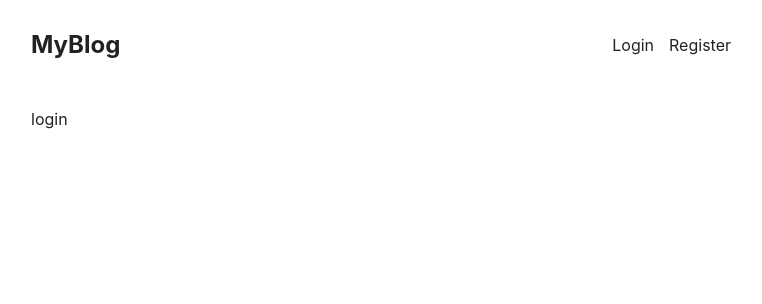
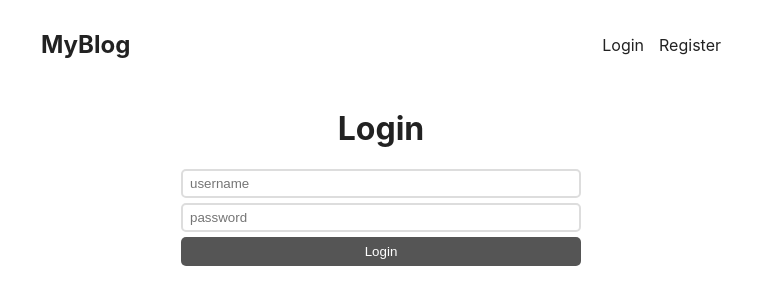
Before and after one commit to ekjacinto/mern-blog, a React (Create React App) app in the folder client/: page /login in a window 1280 px wide. Shown: the top 304 px of the page, without its empty margins (259-1021 px from the left). Built offline with nearby package versions, Linux system fonts and the light colour scheme.

Commit message:
feat: setup structure of login and register pages

```diff
--- a/client/src/App.css
+++ b/client/src/App.css
@@ -1,3 +1,7 @@
+* {
+  box-sizing: border-box;
+}
+
 body {
   color: #222;
 }
@@ -64,3 +68,33 @@ div.post p.summary {
   margin: 10px 0px;
   line-height: 1.4rem;
 }
+
+form.login,
+form.register {
+  max-width: 400px;
+  margin: 0 auto;
+}
+
+input {
+  display: block;
+  margin-bottom: 5px;
+  width: 100%;
+  padding: 5px 7px;
+  border: 2px solid #ddd;
+  border-radius: 5px;
+  background-color: #fff;
+}
+
+button {
+  width: 100%;
+  display: block;
+  background-color: #555;
+  border: 0;
+  color: #fff;
+  border-radius: 5px;
+  padding: 7px 0;
+}
+
+form h1 {
+  text-align: center;
+}
--- a/client/src/pages/HomePage.js
+++ b/client/src/pages/HomePage.js
@@ -1,4 +1,4 @@
-import React from 'react'
+import React from "react";
 import Post from "../Post.js";
 
 export default function HomePage() {
@@ -8,5 +8,5 @@ export default function HomePage() {
       <Post />
       <Post />
     </>
-  )
+  );
 }
--- a/client/src/pages/LoginPage.js
+++ b/client/src/pages/LoginPage.js
@@ -1,7 +1,12 @@
-import React from 'react'
+import React from "react";
 
 export default function LoginPage() {
   return (
-    <login>login</login>
-  )
+    <form className="login">
+      <h1>Login</h1>
+      <input type="text" placeholder="username" />
+      <input type="password" placeholder="password" />
+      <button type="submit">Login</button>
+    </form>
+  );
 }
--- a/client/src/pages/RegisterPage.js
+++ b/client/src/pages/RegisterPage.js
@@ -1,7 +1,12 @@
-import React from 'react'
+import React from "react";
 
 export default function RegisterPage() {
   return (
-    <div>register</div>
-  )
+    <form className="register">
+      <h1>Register</h1>
+      <input type="text" placeholder="username" />
+      <input type="password" placeholder="password" />
+      <button type="submit">Register</button>
+    </form>
+  );
 }
```
